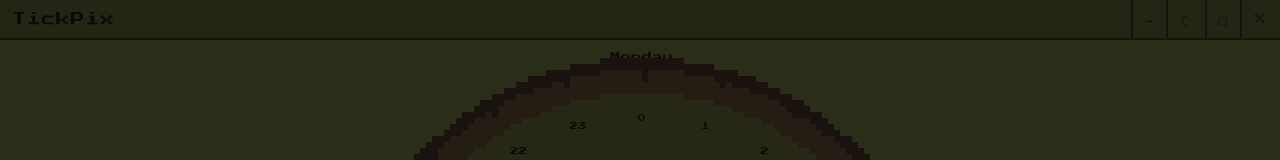
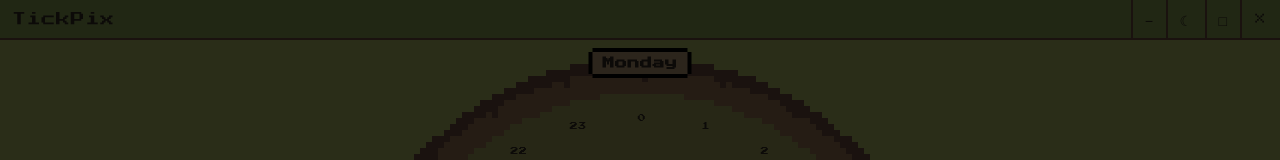
Before and after one commit to adityarusmana-mufid/tickpix, a React (Vite) app: page / in a window 1280 px wide. Shown: the top 160 px of the page. Built offline with nearby package versions, Linux system fonts and the light colour scheme.

Commit message:
fix: move day label to HTML Badge above canvas

```diff
--- a/src/components/ClockCanvas.tsx
+++ b/src/components/ClockCanvas.tsx
@@ -164,6 +164,10 @@ export default function ClockCanvas({
 
   const dayBlocks = blocks.filter((b) => selectedDayIndexes.includes(b.dayOfWeek))
 
+  const dayLabel = selectedDayIndexes.length === 1
+    ? FULL_DAYS[selectedDayIndexes[0]]
+    : selectedDayIndexes.map(i => SHORT_DAYS[i]).join(', ')
+
   const getActivity = useCallback(
     (activityId: string | null) => activities.find((a) => a.id === activityId),
     [activities]
@@ -190,15 +194,6 @@ export default function ClockCanvas({
     const midR = (innerR + outerR) / 2
 
     ctx.clearRect(0, 0, w, h)
-
-    const label = selectedDayIndexes.length === 1
-      ? FULL_DAYS[selectedDayIndexes[0]]
-      : selectedDayIndexes.map(i => SHORT_DAYS[i]).join(', ')
-    ctx.fillStyle = '#3a3028'
-    ctx.font = '10px "Press Start 2P", monospace'
-    ctx.textAlign = 'center'
-    ctx.textBaseline = 'top'
-    ctx.fillText(label, cx, PS * 2)
 
     // Draw pixel ring (background track)
     drawPixelRing(ctx, cx, cy, outerR, outerR + PS * 2, '#835a4d')
@@ -358,6 +353,9 @@ export default function ClockCanvas({
 
   return (
     <div className="flex-1 relative min-h-0">
+      <div className="absolute top-2 left-1/2 -translate-x-1/2 z-10">
+        <Badge variant="default">{dayLabel}</Badge>
+      </div>
       <canvas
         ref={canvasRef}
         className={`absolute inset-0 w-full h-full ${viewMode === 'edit' ? 'cursor-crosshair' : 'cursor-default'}`}
```
